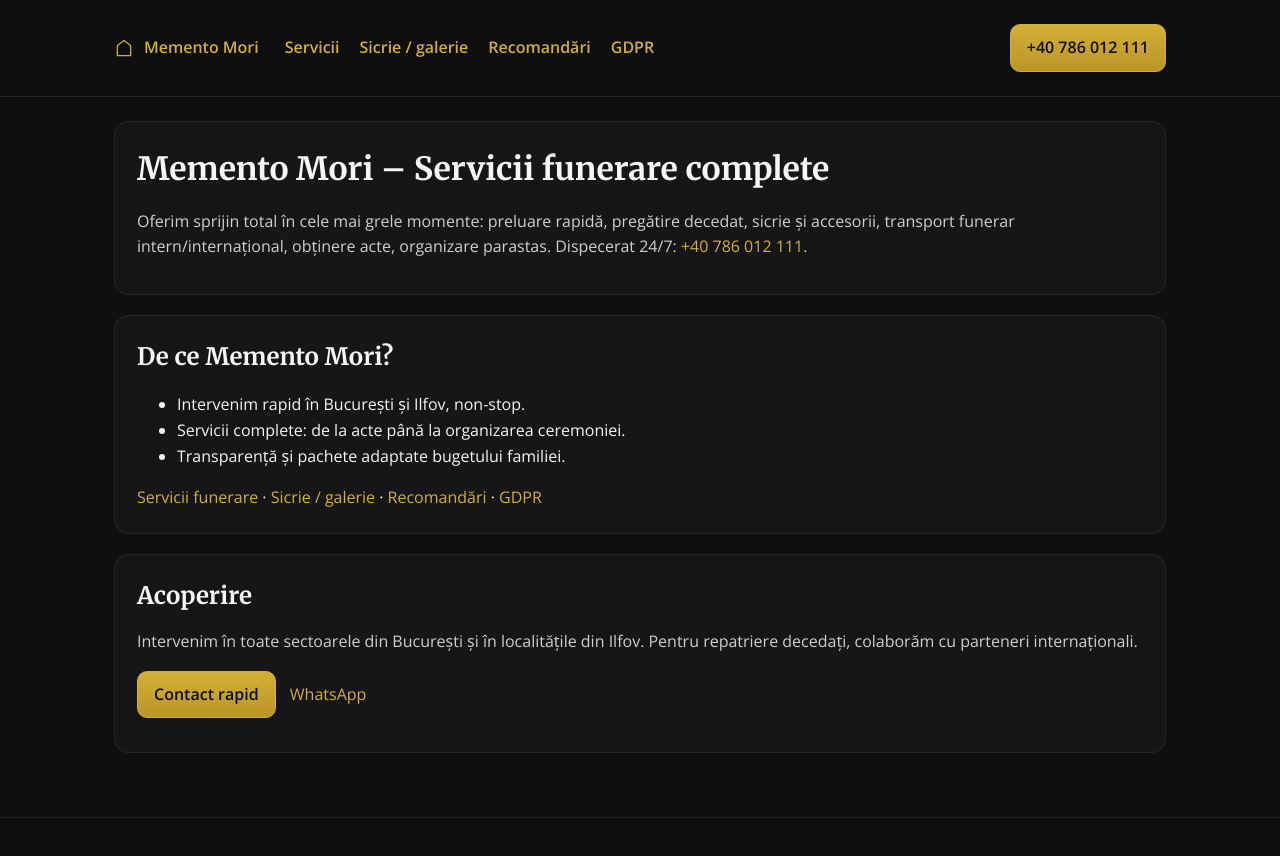
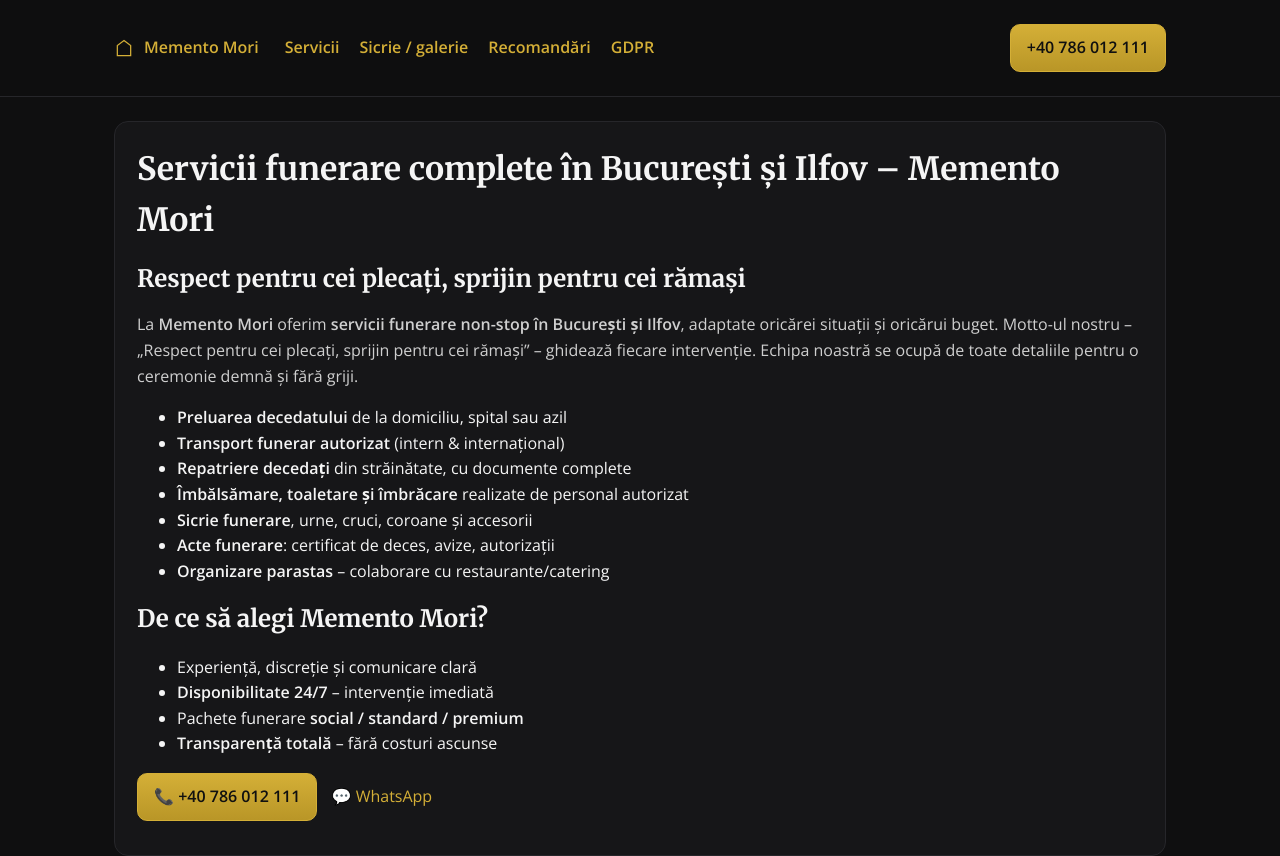
Before and after one commit to cristianaldea21-hue/mementomori, a Next.js app: page / in a window 1280 px wide. Shown: the top 856 px of the page. Built offline with nearby package versions, Linux system fonts and the light colour scheme.

Commit message:
SEO extins: texte bogate + slogan integrat pe toate paginile

```diff
--- a/app/page.tsx
+++ b/app/page.tsx
@@ -1,43 +1,47 @@
+export const metadata = {
+  title: "Servicii funerare complete în București & Ilfov – Memento Mori",
+  description:
+    "Servicii funerare non-stop în București și Ilfov: preluare decedat, transport funerar autorizat, repatriere decedați, îmbălsămare, sicrie și accesorii, acte, organizare parastas. Dispecerat 24/7: +40 786 012 111.",
+};
+
 export default function Home() {
   return (
-    <div className="grid" style={{gap:20}}>
-      {/* Hero / Intro */}
+    <div className="grid" style={{ gap: 20 }}>
       <section className="panel">
-        <h1>Memento Mori – Servicii funerare complete</h1>
+        <h1>Servicii funerare complete în București și Ilfov – Memento Mori</h1>
+        <h2>Respect pentru cei plecați, sprijin pentru cei rămași</h2>
         <p>
-          Oferim sprijin total în cele mai grele momente: preluare rapidă,
-          pregătire decedat, sicrie și accesorii, transport funerar intern/internațional,
-          obținere acte, organizare parastas. Dispecerat 24/7:{" "}
-          <a href="tel:+40786012111">+40 786 012 111</a>.
+          La <strong>Memento Mori</strong> oferim <strong>servicii funerare non-stop în București și Ilfov</strong>,
+          adaptate oricărei situații și oricărui buget. Motto-ul nostru – „Respect pentru cei plecați, sprijin pentru cei rămași”
+          – ghidează fiecare intervenție. Echipa noastră se ocupă de toate detaliile pentru o ceremonie demnă și fără griji.
+        </p>
+        <ul>
+          <li><strong>Preluarea decedatului</strong> de la domiciliu, spital sau azil</li>
+          <li><strong>Transport funerar autorizat</strong> (intern & internațional)</li>
+          <li><strong>Repatriere decedați</strong> din străinătate, cu documente complete</li>
+          <li><strong>Îmbălsămare, toaletare și îmbrăcare</strong> realizate de personal autorizat</li>
+          <li><strong>Sicrie funerare</strong>, urne, cruci, coroane și accesorii</li>
+          <li><strong>Acte funerare</strong>: certificat de deces, avize, autorizații</li>
+          <li><strong>Organizare parastas</strong> – colaborare cu restaurante/catering</li>
+        </ul>
+        <h2>De ce să alegi Memento Mori?</h2>
+        <ul>
+          <li>Experiență, discreție și comunicare clară</li>
+          <li><strong>Disponibilitate 24/7</strong> – intervenție imediată</li>
+          <li>Pachete funerare <strong>social / standard / premium</strong></li>
+          <li><strong>Transparență totală</strong> – fără costuri ascunse</li>
+        </ul>
+        <p style={{ marginTop: 16 }}>
+          <a className="btn" href="tel:+40786012111">📞 +40 786 012 111</a>{" "}
+          <a style={{ marginLeft: 10 }} href="https://wa.me/40786012111" target="_blank">💬 WhatsApp</a>
         </p>
       </section>
 
-      {/* De ce noi */}
       <section className="panel">
-        <h2>De ce Memento Mori?</h2>
-        <ul>
-          <li>Intervenim rapid în București și Ilfov, non-stop.</li>
-          <li>Servicii complete: de la acte până la organizarea ceremoniei.</li>
-          <li>Transparență și pachete adaptate bugetului familiei.</li>
-        </ul>
-        <div style={{marginTop:12}}>
-          <a href="/servicii">Servicii funerare</a> ·{" "}
-          <a href="/sicrie">Sicrie / galerie</a> ·{" "}
-          <a href="/recomandari">Recomandări</a> ·{" "}
-          <a href="/gdpr">GDPR</a>
-        </div>
-      </section>
-
-      {/* Acoperire */}
-      <section className="panel">
-        <h2>Acoperire</h2>
+        <h2>Acoperire în București & Ilfov</h2>
         <p>
-          Intervenim în toate sectoarele din București și în localitățile din Ilfov.
-          Pentru repatriere decedați, colaborăm cu parteneri internaționali.
-        </p>
-        <p style={{marginTop:16}}>
-          <a className="btn" href="tel:+40786012111">Contact rapid</a>{" "}
-          <a style={{marginLeft:10}} href="https://wa.me/40786012111" target="_blank">WhatsApp</a>
+          Intervenim în toate sectoarele din București și în localitățile din Ilfov. Pentru situațiile de
+          <strong> repatriere internațională</strong>, colaborăm cu parteneri autorizați și experimentați.
         </p>
       </section>
     </div>
```
Also changed, not shown: app/gdpr/page.tsx (+16 -6 lines), app/recomandari/page.tsx (+18 -6 lines), app/servicii/page.tsx (+32 -9 lines), 1 other file (tests, documents, lock files or other folders).
